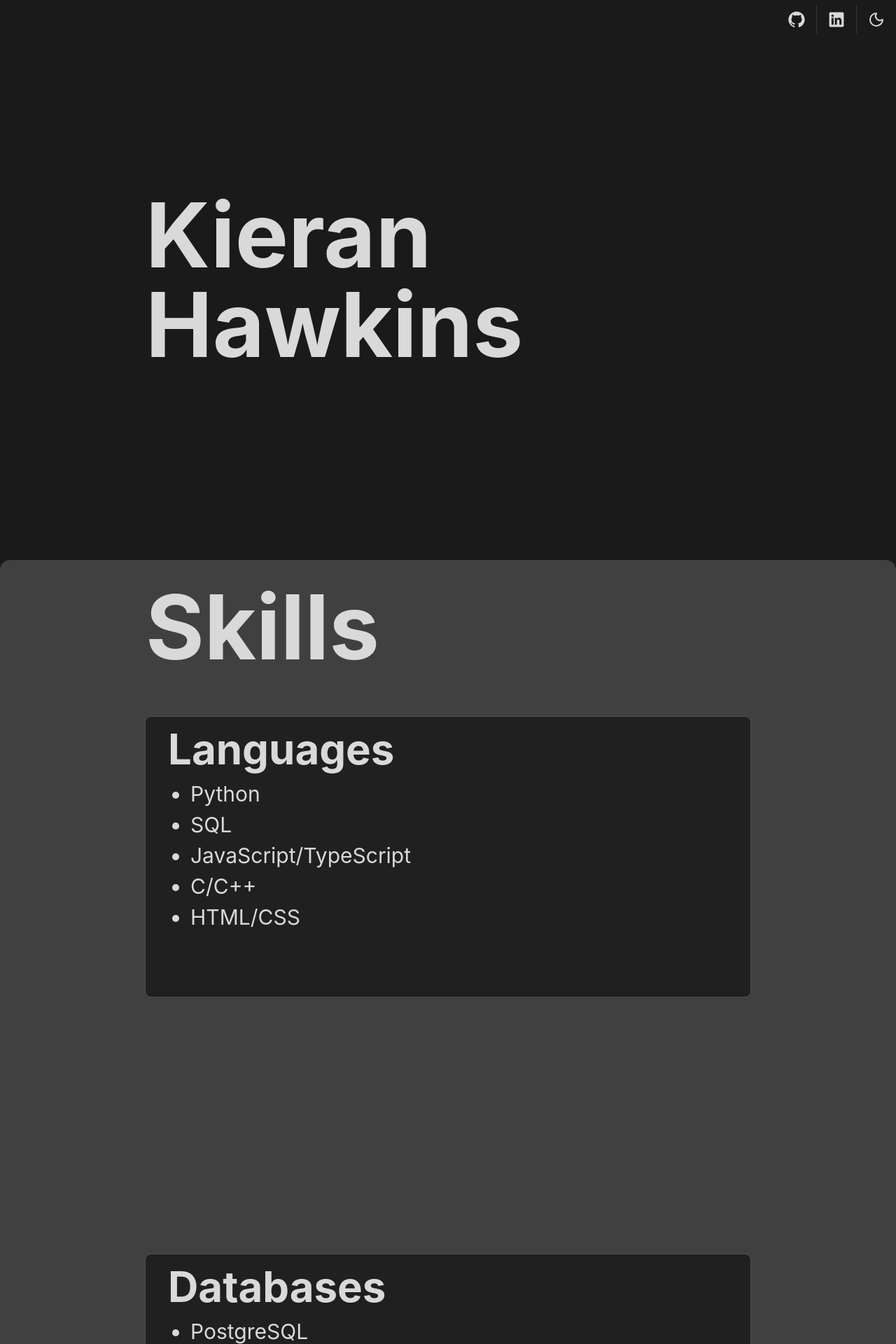
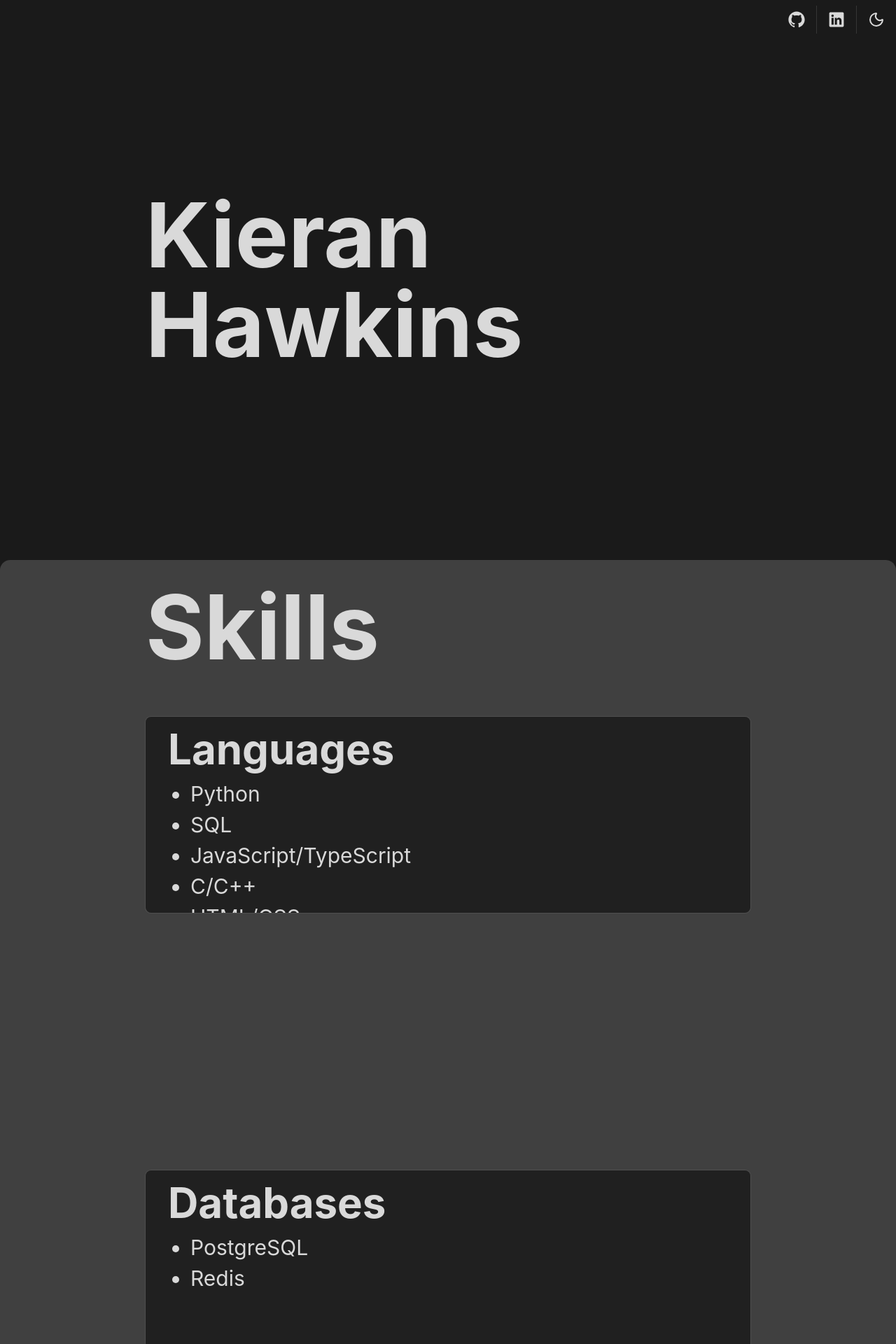
Before and after one commit to Hawkinski2000/Portfolio-Website, a React (Vite) app in the folder portfolio-website/: page / in a window 1280 px wide. Shown: the top 1920 px of the page at 70% size. Built offline with nearby package versions, Linux system fonts and the light colour scheme.

Commit message:
refactor: Simplify app sections, add HeroSection
- Simplify the SkillsSection, ProjectsSection, and EducationSection
  components and how they're included in App.

- Move the hero section into a HeroSection component.

```diff
--- a/portfolio-website/src/App.tsx
+++ b/portfolio-website/src/App.tsx
@@ -1,10 +1,11 @@
 import { Separator } from '@/components/ui/separator'
-import GitHubButton from './components/github-button'
-import LinkedInButton from './components/linkedin-button'
-import ThemeButton from './components/theme-button'
-import ProjectsSection from './components/projects-section'
-import EducationSection from './components/education-section'
-import SkillsSection from './components/skills-section'
+import GitHubButton from '@/components/github-button'
+import LinkedInButton from '@/components/linkedin-button'
+import ThemeButton from '@/components/theme-button'
+import HeroSection from '@/components/hero-section'
+import SkillsSection from '@/components/skills-section'
+import ProjectsSection from '@/components/projects-section'
+import EducationSection from '@/components/education-section'
 
 function App() {
   const theme = localStorage.getItem('portfolio-theme')
@@ -15,7 +16,7 @@ function App() {
   }
 
   return (
-    <div className="flex flex-col">
+    <>
       <div className="absolute top-0 right-0 z-100 flex sm:fixed sm:gap-2 sm:px-2 sm:pt-2">
         <GitHubButton />
         <Separator orientation="vertical" />
@@ -24,28 +25,13 @@ function App() {
         <ThemeButton />
       </div>
 
-      <main className="relative">
-        <section className="bg-background sticky top-0 flex h-screen w-full items-center justify-center">
-          <div className="w-full max-w-2xl sm:max-w-4xl">
-            <h1 className="max-w-2xl px-4 text-left text-6xl font-bold sm:max-w-4xl sm:text-9xl">
-              Kieran Hawkins
-            </h1>
-          </div>
-        </section>
-
-        <section className="bg-accent relative flex w-full items-center justify-center rounded-4xl">
-          <SkillsSection />
-        </section>
-
-        <section className="bg-background relative flex w-full items-center justify-center">
-          <ProjectsSection />
-        </section>
-
-        <section className="bg-accent relative flex w-full items-center justify-center rounded-4xl">
-          <EducationSection />
-        </section>
+      <main>
+        <HeroSection />
+        <SkillsSection />
+        <ProjectsSection />
+        <EducationSection />
       </main>
-    </div>
+    </>
   )
 }
 
--- a/portfolio-website/src/components/education-section.tsx
+++ b/portfolio-website/src/components/education-section.tsx
@@ -2,7 +2,8 @@ import { Card, CardContent, CardDescription } from '@/components/ui/card'
 
 export default function EducationSection() {
   return (
-    <section className="flex h-screen w-full max-w-2xl flex-col sm:max-w-4xl">
+    <section className="bg-accent relative flex w-full items-center justify-center rounded-4xl">
+      <div className="flex h-screen w-full max-w-2xl flex-col sm:max-w-4xl">
         <h2 className="bg-accent px-2 py-4 text-6xl font-bold sm:px-4 sm:py-8 sm:text-9xl">
           Education
         </h2>
@@ -22,6 +23,7 @@ export default function EducationSection() {
             </CardContent>
           </Card>
         </div>
+      </div>
     </section>
   )
 }
--- /dev/null
+++ b/portfolio-website/src/components/hero-section.tsx
@@ -0,0 +1,11 @@
+export default function HeroSection() {
+  return (
+    <section className="bg-background sticky top-0 flex h-screen w-full items-center justify-center">
+      <div className="w-full max-w-2xl sm:max-w-4xl">
+        <h1 className="max-w-2xl px-4 text-left text-6xl font-bold sm:max-w-4xl sm:text-9xl">
+          Kieran Hawkins
+        </h1>
+      </div>
+    </section>
+  )
+}
--- a/portfolio-website/src/components/projects-section.tsx
+++ b/portfolio-website/src/components/projects-section.tsx
@@ -11,7 +11,8 @@ import { projects, type Project, type ProjectImage } from '@/projects'
 
 export default function ProjectsSection() {
   return (
-    <section className="flex max-w-2xl flex-col sm:max-w-4xl">
+    <section className="bg-background relative flex w-full items-center justify-center">
+      <div className="flex max-w-2xl flex-col sm:max-w-4xl">
         <h2 className="bg-background sticky top-0 px-2 py-4 text-6xl font-bold sm:px-4 sm:py-8 sm:text-9xl">
           Projects
         </h2>
@@ -56,6 +57,7 @@ export default function ProjectsSection() {
             )
           })}
         </div>
+      </div>
     </section>
   )
 }
--- a/portfolio-website/src/components/skills-section.tsx
+++ b/portfolio-website/src/components/skills-section.tsx
@@ -3,7 +3,8 @@ import { skillCategories, type SkillCategory } from '@/skills'
 
 export default function SkillsSection() {
   return (
-    <section className="flex w-full max-w-2xl flex-col [--card-header-height:64px] [--section-heading-height:92px] sm:max-w-4xl sm:[--card-header-height:92px] sm:[--section-heading-height:192px]">
+    <section className="outer bg-accent relative flex w-full items-center justify-center rounded-4xl">
+      <div className="inner flex w-full max-w-2xl flex-col [--card-header-height:64px] [--section-heading-height:92px] sm:max-w-4xl sm:[--card-header-height:92px] sm:[--section-heading-height:192px]">
         <h2
           className="bg-accent sticky top-0 px-2 py-4 text-6xl font-bold sm:px-4 sm:py-8 sm:text-9xl"
           style={{ zIndex: skillCategories.length * 10 }}
@@ -14,7 +15,7 @@ export default function SkillsSection() {
         <div className="flex flex-col px-2 py-8 sm:px-4">
           {skillCategories.map((skillCategory: SkillCategory, i) => (
             <Card
-            className="sticky h-[50vh] p-2 sm:p-4"
+              className="sticky h-[35vh] p-2 sm:p-4"
               style={{
                 top: `calc(${i} * var(--card-header-height) + var(--section-heading-height))`,
                 zIndex: i * 5 + 1,
@@ -38,6 +39,7 @@ export default function SkillsSection() {
             </Card>
           ))}
         </div>
+      </div>
     </section>
   )
 }
```
Lines whose indentation alone changed are shown as unchanged.
